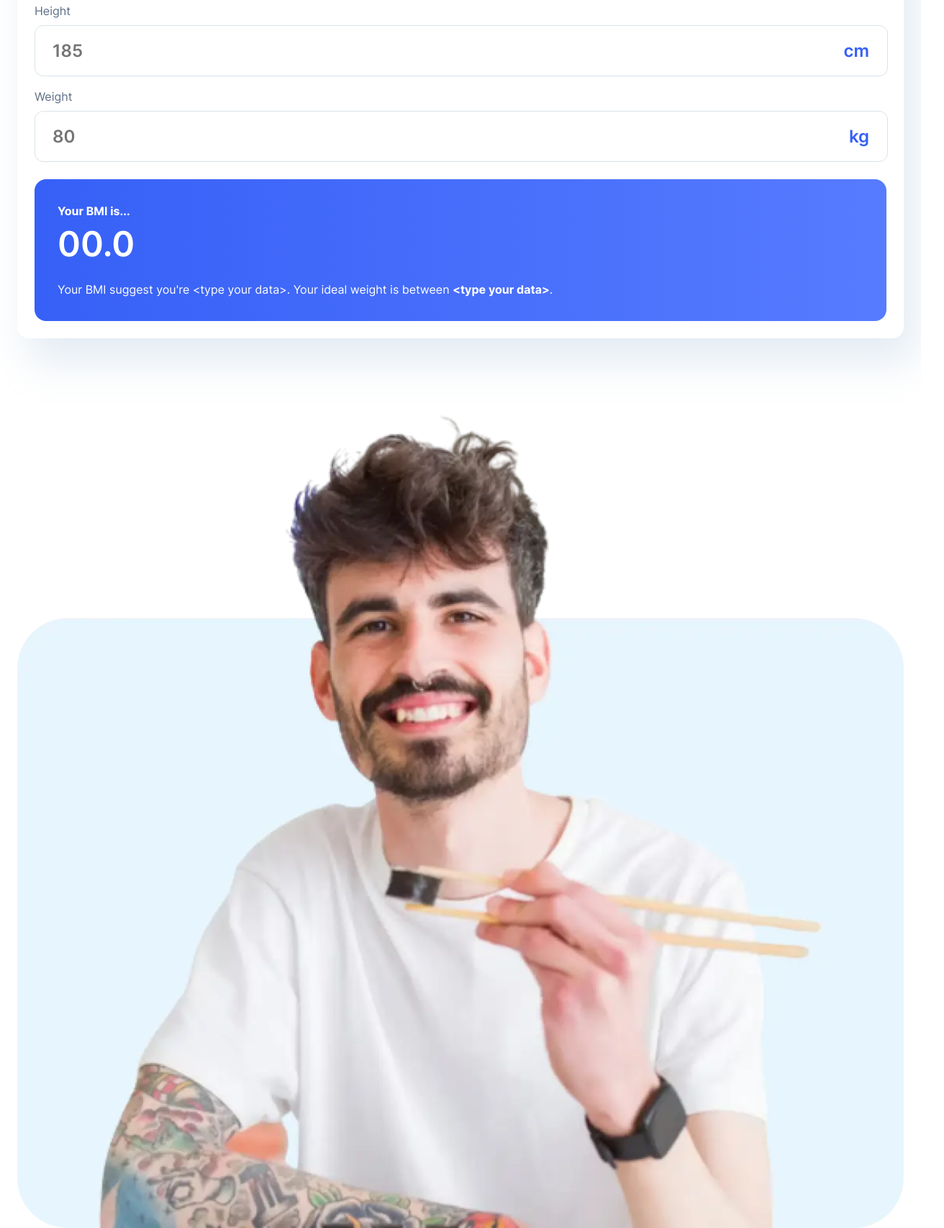
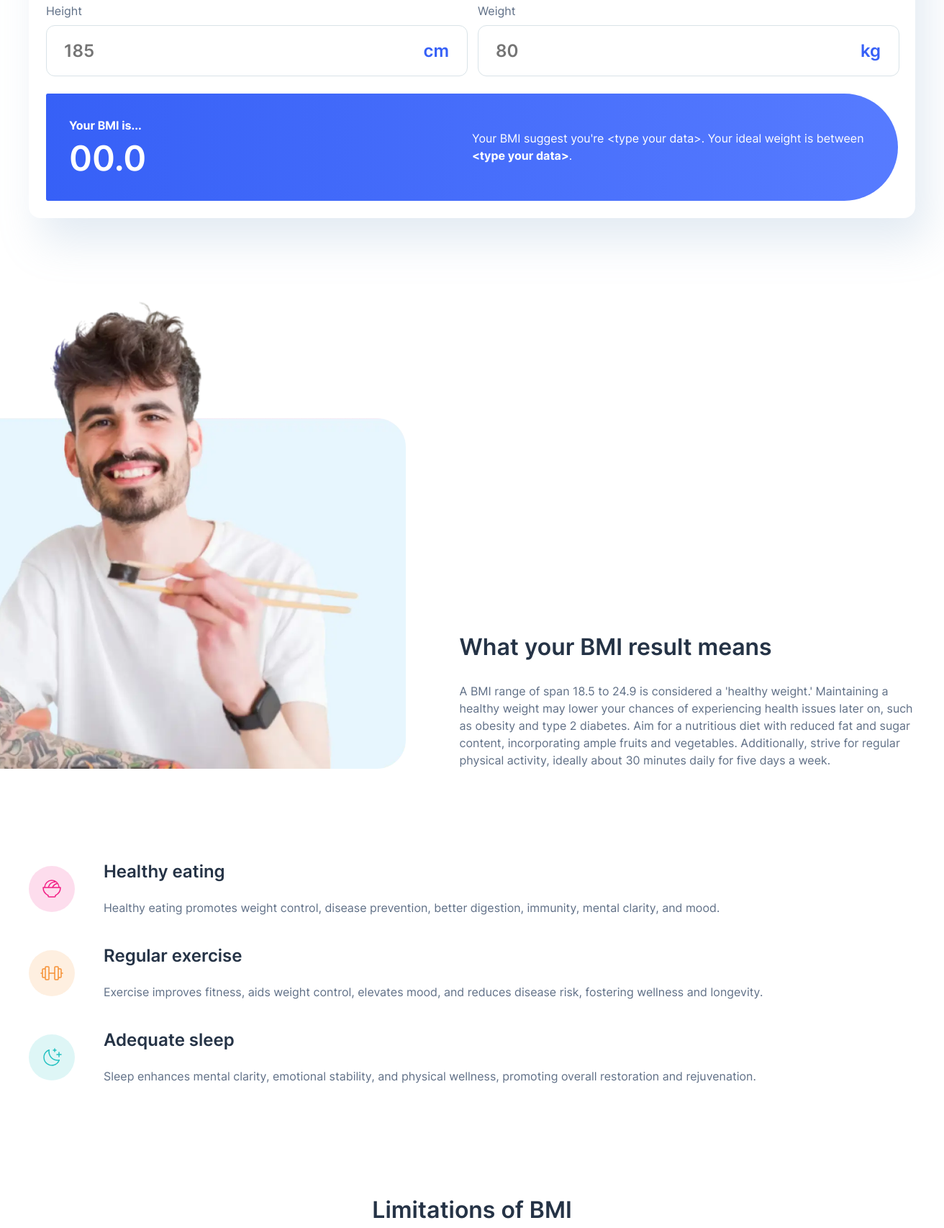
Before and after one commit to Orliland/bmi-calculator, a plain HTML site: page starter-code/index.html in a window 1280 px wide. Shown: the part 399-2105 px from the top of the page at 72% size, 1312 px wide, since content can reach past the window. Drawn offline with Linux system fonts and the light colour scheme.

Commit message:
add tablet desing

```diff
--- a/starter-code/css/main.css
+++ b/starter-code/css/main.css
@@ -115,6 +115,7 @@
 }
 
 .field {
+  width: 100%;
   display: grid;
   grid-template-columns: 1fr;
   grid-template-rows: 1fr;
@@ -166,6 +167,11 @@
   flex-direction: column;
   gap: 1.6rem;
   animation: show 1.5s;
+}
+
+.metric > div,
+.imperial > div {
+  width: 100%;
 }
 
 @keyframes show {
--- a/starter-code/css/setup.css
+++ b/starter-code/css/setup.css
@@ -19,6 +19,8 @@
   --blue-light: hsl(227, 100%, 67%);
   --blue-transparent: hsla(227, 92%, 58%, 15%);
 
+  --gradient1: hsl(216, 95%, 92%), hsla(184, 95%, 92%, 0%);
+
   --border: hsl(200, 24%, 88%);
   --bx-shadow: hsla(211, 40%, 69%, 25%);
 
--- /dev/null
+++ b/starter-code/css/tablet.css
@@ -0,0 +1,78 @@
+body {
+  padding: 0rem 4rem;
+}
+
+.hero {
+  margin-bottom: 9.6rem;
+}
+
+.metric {
+  flex-direction: row;
+}
+
+.result {
+  flex-direction: row;
+  justify-content: space-between;
+  align-items: center;
+  border-top-right-radius: 50rem;
+  border-bottom-right-radius: 50rem;
+}
+
+.result div {
+  display: flex;
+  flex-direction: column;
+  gap: 0.8rem;
+}
+
+.result__score {
+  margin: 0;
+}
+
+.result__summary {
+  width: 50%;
+}
+
+.summary {
+  width: 115%;
+  display: flex;
+  align-items: flex-end;
+  gap: 7.5rem;
+
+  position: relative;
+  left: -15%;
+}
+
+.summary__thumb {
+  width: 50%;
+}
+
+.tips {
+  margin-bottom: 15.6rem;
+}
+
+.tip {
+  display: flex;
+  align-items: center;
+  gap: 4rem;
+}
+
+.tip__title {
+  margin: 0rem 0rem 2.4rem;
+}
+
+.cards {
+  display: grid;
+  grid-template-columns: 1fr 1fr;
+  row-gap: 2.4rem;
+  column-gap: 1.6rem;
+}
+
+.card {
+  padding: 3.2rem;
+}
+
+.card:last-child {
+  justify-self: center;
+  grid-column: 1 /3;
+  width: calc(50%);
+}
--- a/starter-code/index.html
+++ b/starter-code/index.html
@@ -14,6 +14,8 @@
     <title>Frontend Mentor | Body Mass Index Calculator</title>
     <link rel="stylesheet" href="./css/setup.css" />
     <link rel="stylesheet" href="./css/main.css" />
+    <link rel="stylesheet" href="./css/tablet.css" media="(min-width: 768px)">
+    <link rel="stylesheet" href="./css/desktop.css" media="(min-width: 1440px)">
   </head>
   <body>
     <main class="wrapper">
@@ -140,8 +142,11 @@
             </div>
           </form>
           <div class="result">
+            <div >
               <span class="result__title">Your BMI is...</span>
               <span id="score" class="result__score">00.0</span>
+            </div>
+
             <p class="result__summary">
               Your BMI suggest you're
               <span id="classification" class="result__classification"
@@ -159,6 +164,7 @@
           alt=""
           class="summary__thumb"
         />
+        <div>
           <h2 class="summary__title">What your BMI result means</h2>
         <p class="summary__text">
           A BMI range of span 18.5 to 24.9 is considered a 'healthy weight.'
@@ -168,15 +174,20 @@
           ample fruits and vegetables. Additionally, strive for regular physical
           activity, ideally about 30 minutes daily for five days a week.
         </p>
+        </div>
+
       </section>
       <section class="tips">
         <article class="tip">
           <img src="./assets/images/icon-eating.svg" alt="" class="tip__icon" />
+          <div>
             <h2 class="tip__title">Healthy eating</h2>
           <p class="tip__text">
             Healthy eating promotes weight control, disease prevention, better
             digestion, immunity, mental clarity, and mood.
           </p>
+          </div>
+
         </article>
         <article class="tip">
           <img
@@ -184,22 +195,27 @@
             alt=""
             class="tip__icon"
           />
+          <div>
             <h2 class="tip__title">Regular exercise</h2>
           <p class="tip__text">
             Exercise improves fitness, aids weight control, elevates mood, and
             reduces disease risk, fostering wellness and longevity.
           </p>
+          </div>
+
         </article>
         <article class="tip">
           <img src="./assets/images/icon-sleep.svg" alt="" class="tip__icon" />
+          <div>
             <h2 class="tip__title">Adequate sleep</h2>
           <p class="tip__text">
             Sleep enhances mental clarity, emotional stability, and physical
             wellness, promoting overall restoration and rejuvenation.
           </p>
+          </div>
+
         </article>
       </section>
-      <section class="cards">
       <div class="cards__header">
         <h2 class="cards__title">Limitations of BMI</h2>
         <p class="cards__description">
@@ -209,6 +225,8 @@
           may not be beneficial to use.
         </p>
       </div>
+      <section class="cards">
+
         <article class="card">
           <div class="card__header">
             <img
--- a/starter-code/js/main.js
+++ b/starter-code/js/main.js
@@ -59,7 +59,7 @@ function getIdealWeight(height) {
   if (actualUnit == "metric") {
     const minWeight = (height ** 2 * 18.5).toFixed(1);
     const maxWeight = (height ** 2 * 24.9).toFixed(1);
-    idealWeight = `${rangeWeight[0]}kgs - ${rangeWeight[1]}kgs`;
+    idealWeight = `${minWeight}kgs - ${maxWeight}kgs`;
   } else if (actualUnit == "imperial") {
     const minWeight = (18.5 / 703) * height ** 2;
     const maxWeight = (24.9 / 703) * height ** 2;
@@ -70,8 +70,6 @@ function getIdealWeight(height) {
       (maxWeight - (maxWeight % 14)) / 14
     }st ${Math.trunc(maxWeight % 14)}lbs`;
     idealWeight = rangeMinWeight + " - " + rangeMaxWeight;
-    console.log(minWeight % 14);
-    console.log(maxWeight % 14);
   }
   return idealWeight;
 }
```
Also changed, not shown: starter-code/css/desktop.css (added). Lines whose indentation alone changed are shown as unchanged.
